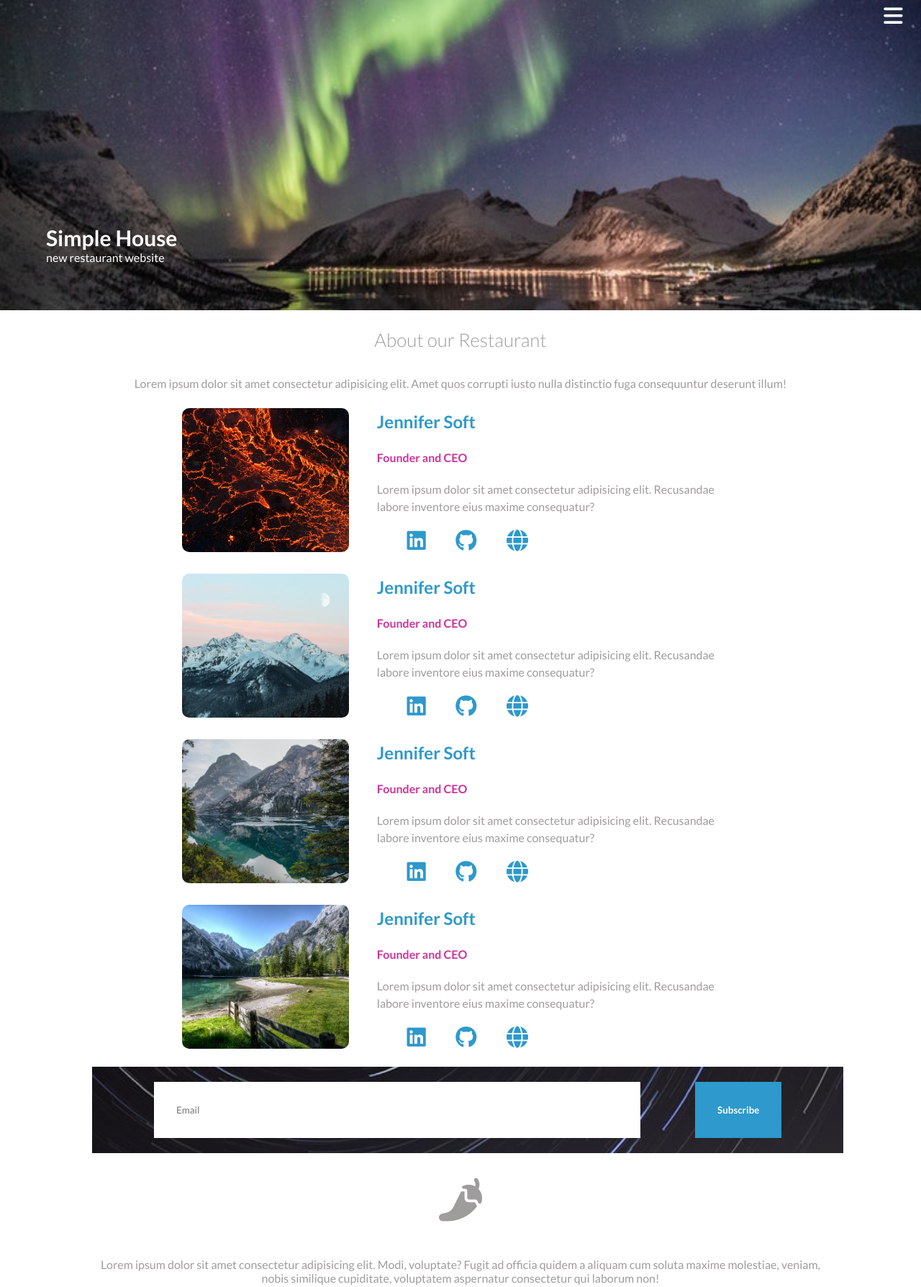
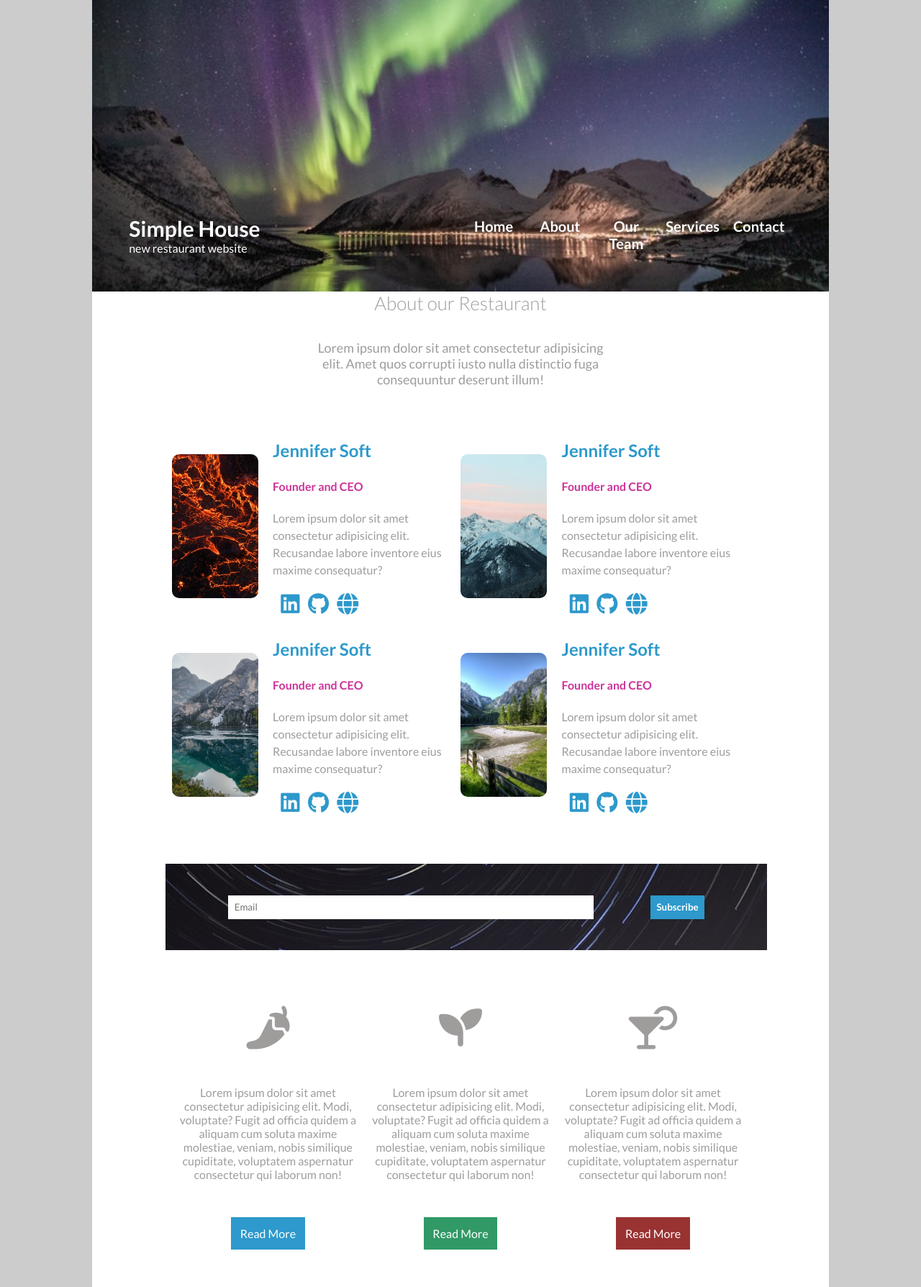
Before and after one commit to gfreitasTamwood/exercise-11, a plain HTML site: page index.html in a window 1280 px wide. Shown: the part 57-1845 px from the top of the page at 72% size. Drawn offline with nearby package versions, Linux system fonts and the light colour scheme; files that its build step writes are made by us from their sources.

Commit message:
Desktop: Desktop version is done

```diff
--- /dev/null
+++ b/scss/devices/_desktop.scss
@@ -0,0 +1,104 @@
+@media (min-width: 1000px) {
+    body {
+        background-color: $bgGray;
+        padding-left: 10%;
+        padding-right: 10%;
+        padding-bottom: 0;
+        row-gap: 0;
+    }
+
+    details {
+        display: none;
+    }
+
+    nav {
+        width: 50%;
+        height: fit-content;
+    }
+
+    nav > ul {
+        width: 100%;
+        display: flex;
+        justify-content: space-evenly;
+    }
+
+    nav li {
+        list-style-type: none;
+        display: flex;
+        width: 100%;
+        justify-content: center;
+        &:hover {
+            box-shadow: 0.5px 0.5px 1px 1px white;
+        }
+    }
+
+    nav a {
+        text-decoration: none;
+        color: white;
+        text-align: center;
+        padding: 5%;
+        font-weight: 600;
+        font-size: $h3SizeMobile;
+        width: 100%;
+    }
+
+    main {
+        padding-left: 10%;
+        padding-right: 10%;
+        row-gap: 70px;
+    }
+
+    footer {
+        padding-top: 5%;
+        padding-bottom: 5%;
+    }
+
+    #about {
+        p {
+            font-size: $defaultFontSizeD;
+            width: 50%;
+        }
+    }
+
+    .team {
+        flex-direction: row;
+        flex-wrap: wrap;
+
+        > article {
+            width: 50%;
+        }
+    }
+
+    .subscription {
+        input {
+            padding: 1%;
+        }
+    }
+
+    .services {
+        flex-direction: row;
+        a {
+            padding: 5%;
+        }
+    }
+
+    .history {
+        > aside {
+            height: 35vh;
+        }
+    }
+
+    .contact {
+        width: 100%;
+        align-items: center;
+        > article:nth-child(1) {
+            text-align: center;
+            width: 50%;
+        }
+
+        > article:nth-child(2) {
+            justify-content: space-evenly;
+            width: 100%;
+        }
+    }
+}
--- a/scss/style.scss
+++ b/scss/style.scss
@@ -3,3 +3,4 @@
 @import 'mixins';
 @import 'devices/mobile';
 @import 'devices/tablet';
+@import 'devices/desktop';
```
